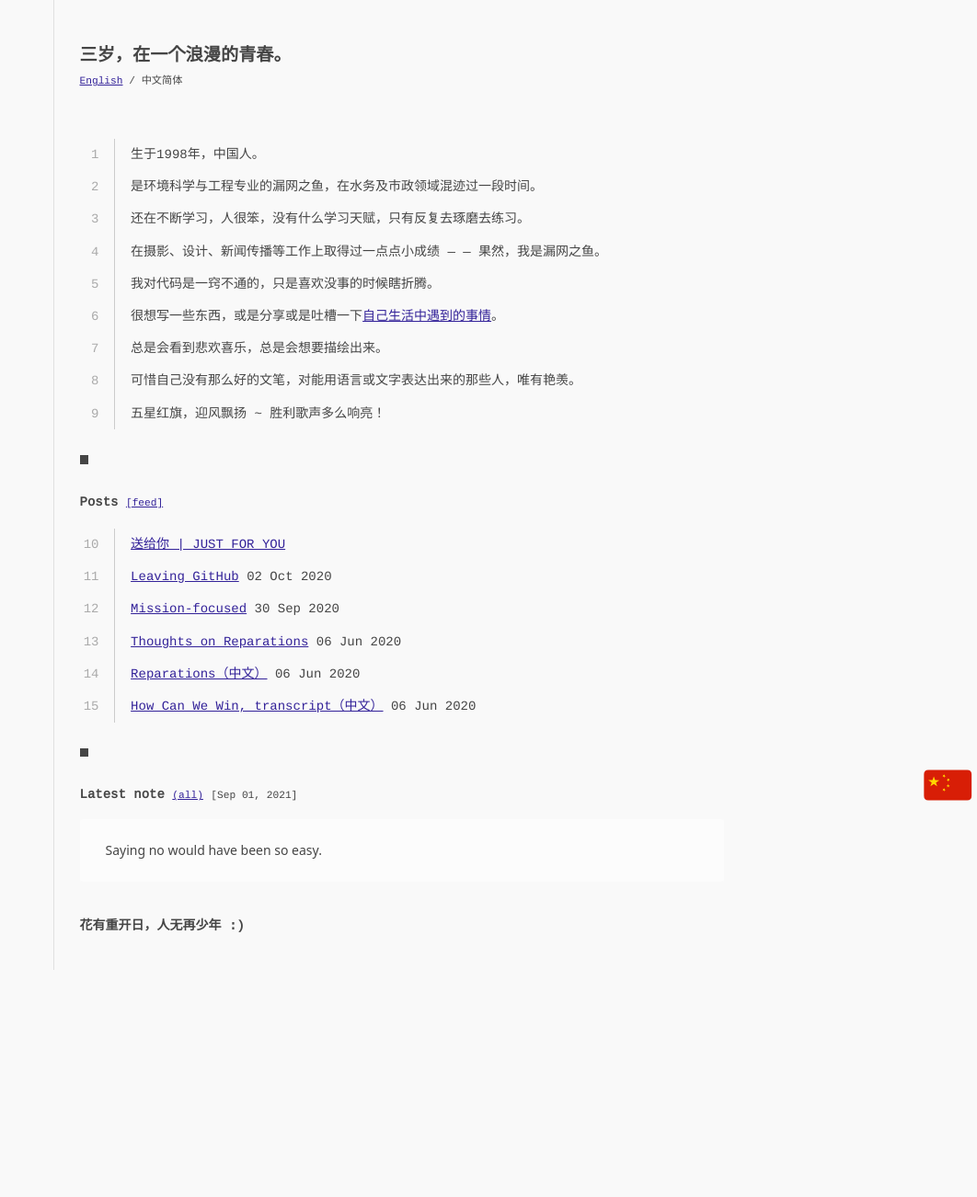
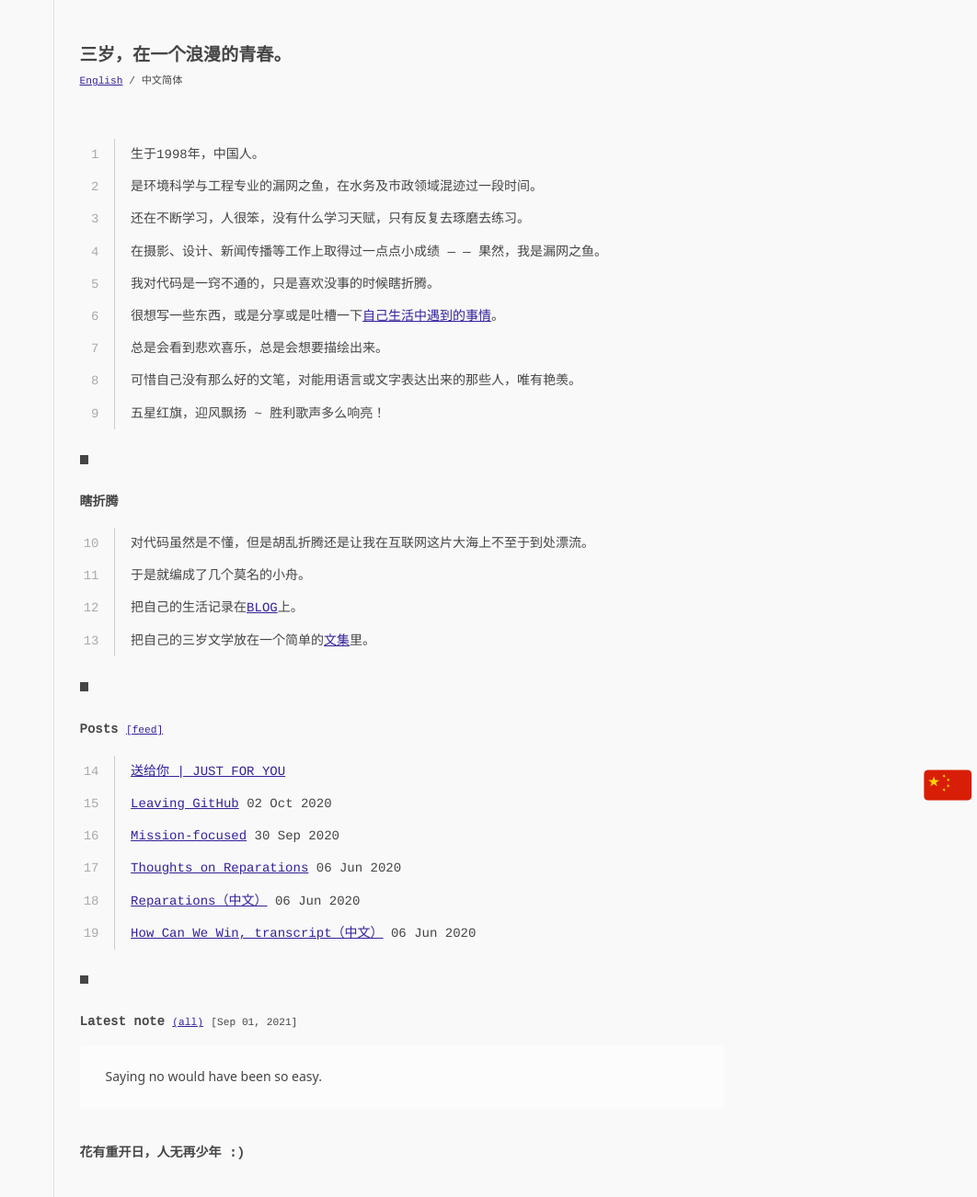
Before and after one commit to Sansuiz/sansuiz.github.io, a Jekyll site: the page built from index.html, in a window 1280 px wide. Shown: the whole page at 92% size, without its empty margins (218-1280 px from the left). Built offline with Jekyll 4.4.1, drawn with Linux system fonts in a browser that asks for light colours; before the commit the page ends 1055 px from its top, so only the background shows below that.

Commit message:
Update index.html

```diff
--- a/index.html
+++ b/index.html
@@ -54,6 +54,31 @@ header_content: |
 
 <hr class="hr">
 
+<h2 class="text">瞎折腾</h2>
+<ul class="terminal">
+  {% assign i = i | plus: 1 %}
+  {% capture content do %}
+    对代码虽然是不懂，但是胡乱折腾还是让我在互联网这片大海上不至于到处漂流。
+  {% endcapture %}{% include line.html i=i content=content %}
+
+  {% assign i = i | plus: 1 %}
+  {% capture content do %}
+    于是就编成了几个莫名的小舟。
+  {% endcapture %}{% include line.html i=i content=content %}
+
+  {% assign i = i | plus: 1 %}
+  {% capture content do %}
+    把自己的生活记录在<a href="https://sansuiz.github.io/blog/">BLOG</a>上。
+  {% endcapture %}{% include line.html i=i content=content %}
+
+  {% assign i = i | plus: 1 %}
+  {% capture content do %}
+    把自己的三岁文学放在一个简单的<a href="https://sansuiz.github.io/wenji/">文集</a>里。
+  {% endcapture %}{% include line.html i=i content=content %}
+</ul>
+
+<hr class="hr">
+
 <h2 class="text">Posts <span class="smol"><a href="/feed.xml">[feed]</a></span></h2>
 <ul aria-label="posts" class="terminal">
 {% assign posts = site.pages | where: "feature", 1 %}
```
